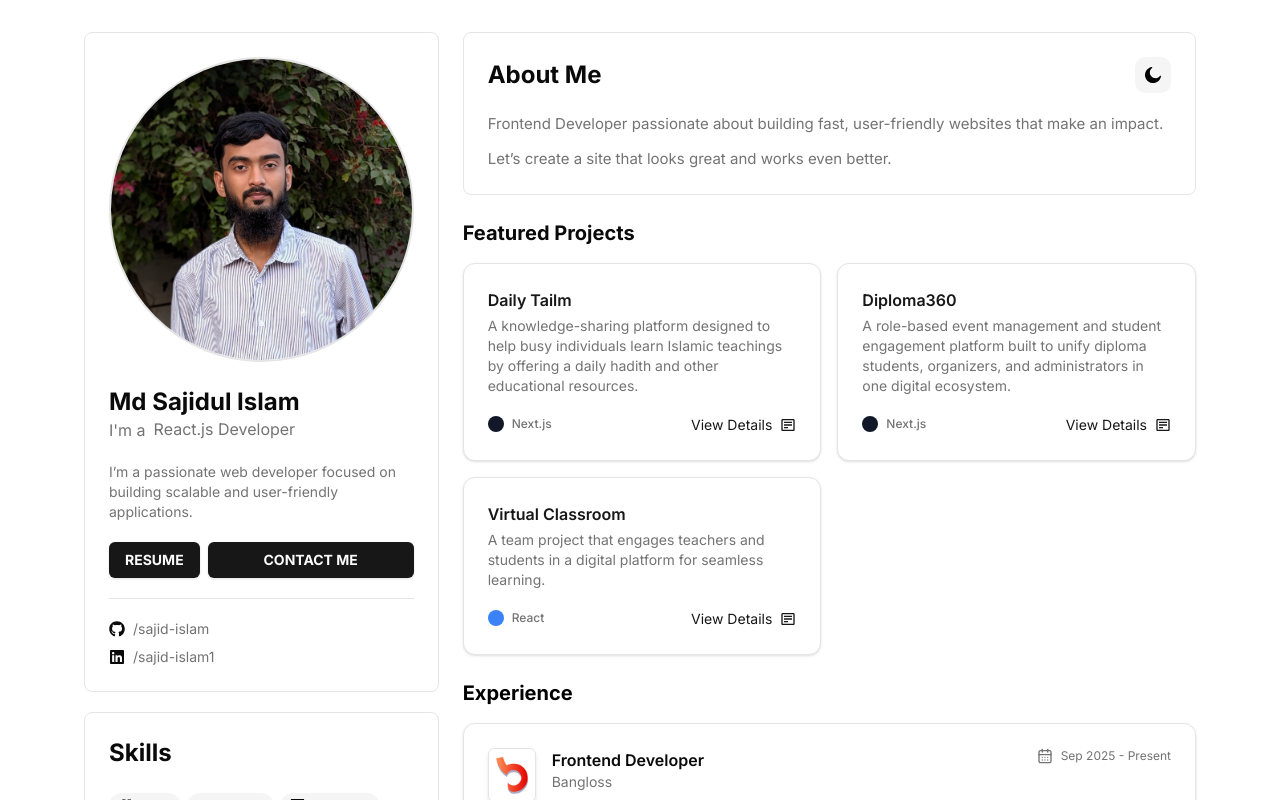
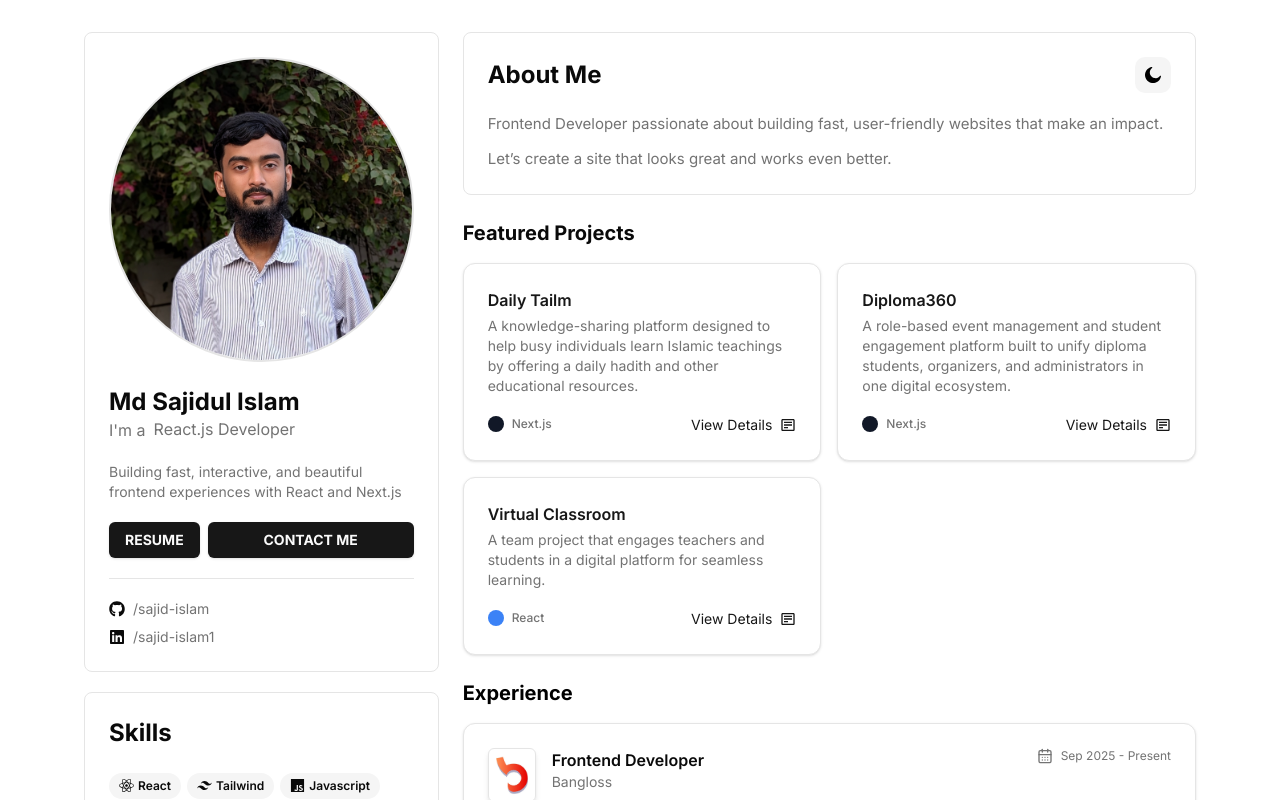
Before and after one commit to sajid-islam/portfolio-v2, a Next.js app: page / in a window 1280 px wide. Shown: the top 800 px of the page. Built offline with nearby package versions, Linux system fonts and the light colour scheme.

Commit message:
update bio

```diff
--- a/src/components/sidebarComponents/ProfileSection.jsx
+++ b/src/components/sidebarComponents/ProfileSection.jsx
@@ -49,8 +49,8 @@ const ProfileSection = () => {
             </div>
             <div>
                 <p className="text-[#737373] dark:text-[#a3a3a3] text-sm">
-                    I’m a passionate web developer focused on building scalable and user-friendly
-                    applications.
+                    Building fast, interactive, and beautiful frontend experiences with React and
+                    Next.js
                 </p>
             </div>
             <div className="flex md:flex-col xl:flex-row gap-2">
```
